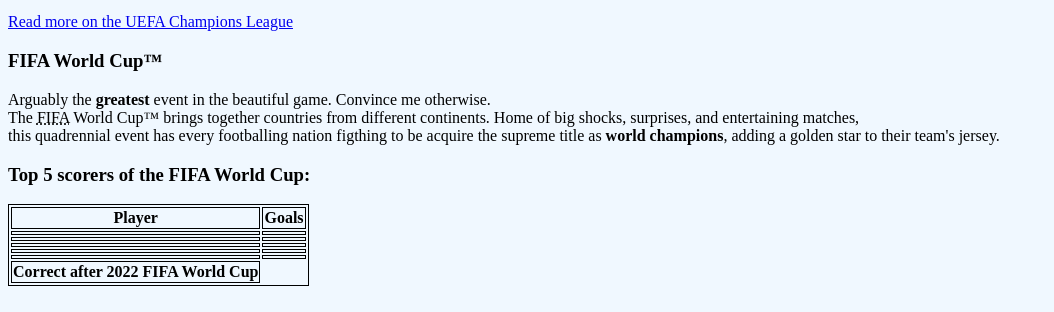
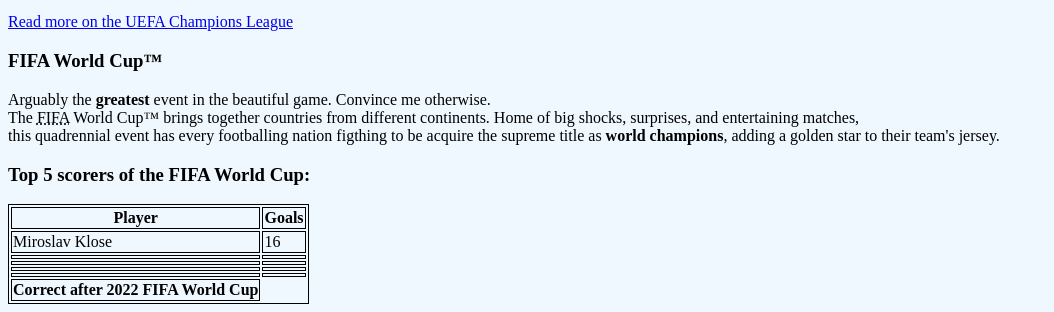
Before and after one commit to Fidelisaboke/html-project-one, a plain HTML site: page index.html in a window 1280 px wide. Shown: the part 1397-1709 px from the top of the page, without its empty margins (0-1054 px from the left). Drawn offline with Linux system fonts and the light colour scheme.

Commit message:
Modified index.html

```diff
--- a/index.html
+++ b/index.html
@@ -99,8 +99,8 @@
                     </thead>
                     <tbody>
                         <tr>
-                            <td></td>
-                            <td></td>
+                            <td>Miroslav Klose</td>
+                            <td>16</td>
                         </tr>
                         <tr>
                             <td></td>
```
